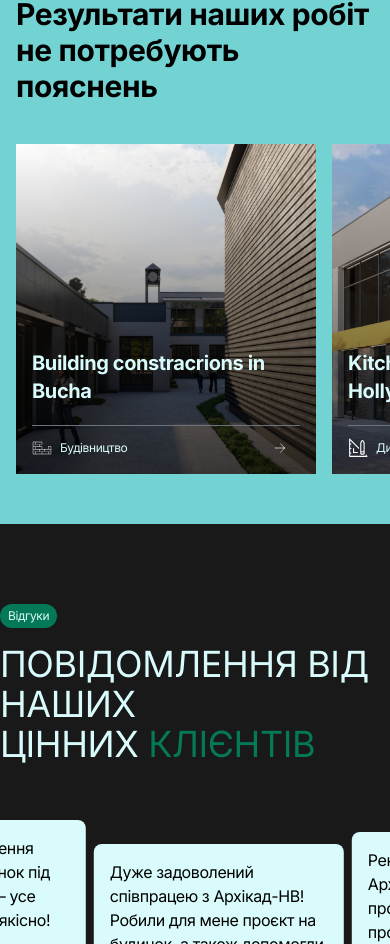
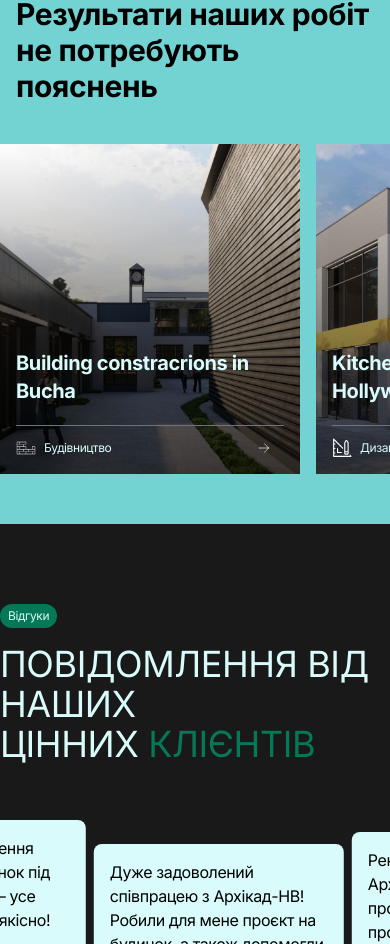
Before and after one commit to roman-nikitenko/arhikadnv-next, a Next.js app: page / in a window 390 px wide. Shown: the part 4534-5478 px from the top of the page. Built offline with nearby package versions, Linux system fonts and the light colour scheme.

Commit message:
Change gap

```diff
--- a/components/PortfolioSection.tsx
+++ b/components/PortfolioSection.tsx
@@ -34,7 +34,7 @@ export const PortfolioSection: React.FC = () => {
               Результати наших робіт <br/> не потребують пояснень
             </h2>
           </div>
-          <div className="flex overflow-x-auto gap-x-4 px-4">
+          <div className="flex overflow-x-auto gap-x-4 sm:px-4">
             {portfolioList.map(card => (
               <div key={card.id} onClick={() => clickCardHandler(card)}>
                 <PortfolioCard
```
